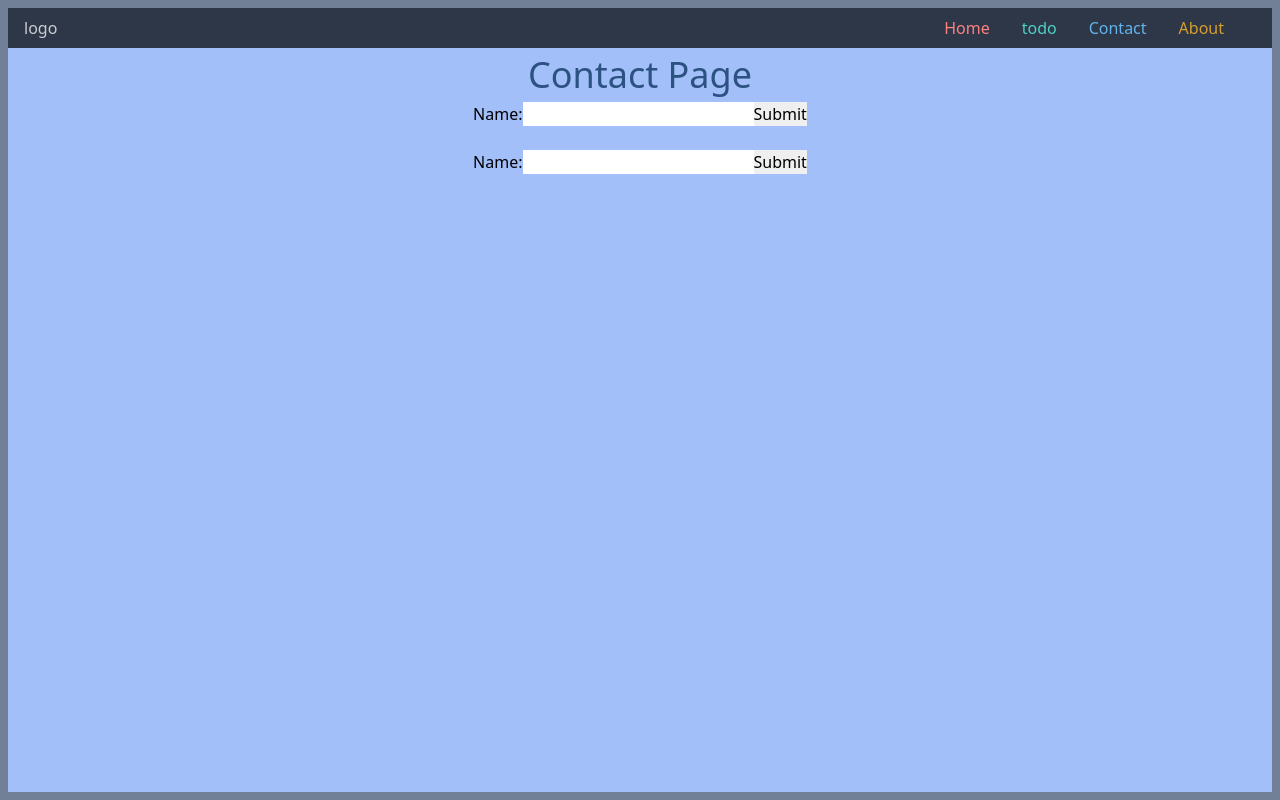
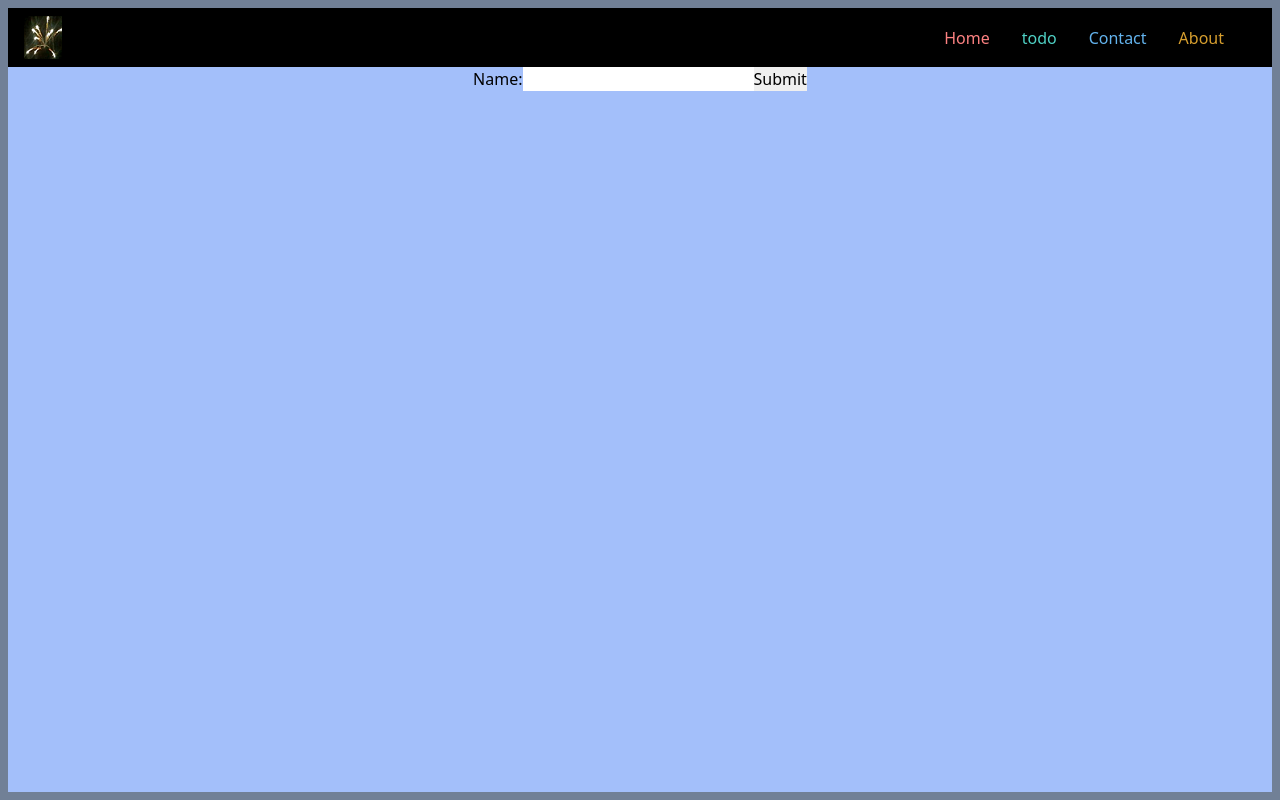
Before and after one commit to pryguy-lab/project-3, a React (Create React App) app: page /Contact in a window 1280 px wide. Built offline with nearby package versions, Linux system fonts and the light colour scheme.

Commit message:
added a new logo

```diff
--- a/src/components/About.js
+++ b/src/components/About.js
@@ -1,11 +1,13 @@
 import React, { Component } from "react";
 
-function About() {
-  return (
-    <div>
-      <h3 class="text-4xl text-yellow-900">About Page</h3>
-    </div>
-  );
-}
+const Checkbox = ({ checked }) => (
+  <div>
+    <input type="checkbox" checked={checked} />
+  </div>
+);
 
-export default About;
+Checkbox.defaultProps = {
+  checked: true,
+};
+
+export default Checkbox;
--- a/src/components/Contact.js
+++ b/src/components/Contact.js
@@ -1,26 +1,37 @@
 import React, { Component } from "react";
 
-const Contact = () => {
-  return (
-    <div>
-      <p class="text-4xl text-blue-800">Contact Page</p>
-      <form>
+class Contact extends React.Component {
+  constructor(props) {
+    super(props);
+    this.state = { value: "" };
+
+    this.handleChange = this.handleChange.bind(this);
+    this.handleSubmit = this.handleSubmit.bind(this);
+  }
+
+  handleChange(event) {
+    this.setState({ value: event.target.value });
+  }
+
+  handleSubmit(event) {
+    alert("A name was submitted: " + this.state.value);
+    event.preventDefault();
+  }
+
+  render() {
+    return (
+      <form onSubmit={this.handleSubmit}>
         <label>
           Name:
-          <input type="text" name="name" />
+          <input
+            type="text"
+            value={this.state.value}
+            onChange={this.handleChange}
+          />
         </label>
         <input type="submit" value="Submit" />
       </form>
-      <br />
-      <form>
-        <label>
-          Name:
-          <input type="text" name="name" />
-        </label>
-        <input type="submit" value="Submit" />
-      </form>
-    </div>
-  );
-};
-
+    );
+  }
+}
 export default Contact;
--- a/src/components/Nav.js
+++ b/src/components/Nav.js
@@ -1,10 +1,13 @@
 import React, { Component } from "react";
 import { Link } from "react-router-dom";
+import Logo from "../../src/star.png";
 
 function Nav() {
   return (
-    <nav class="bg-gray-800 p-2 px-4 py-2 flex justify-between items-center text-opacity-75 text-white">
-      <h3>logo</h3>
+    <nav class="bg-black p-1 px-4 py-2 flex justify-between items-center text-opacity-75 text-white">
+      <h3>
+        <img src={Logo} />
+      </h3>
       <ul class=" flex justify-around items-center mx-4">
         <Link to="/Home">
           <li class="mx-4 text-red-400">Home</li>
--- a/src/components/Todo.js
+++ b/src/components/Todo.js
@@ -48,6 +48,7 @@ class Todo extends Component {
             value={this.state.newItem}
             onChange={(e) => this.updateInput("newItem", e.target.value)}
           />
+
           <button
             class="bg-blue-500 hover:bg-blue-700 text-white font-bold py-2 px-4 rounded-full"
             onClick={() => this.addItem()}
```
Also changed, not shown: src/star.png (added), 1 other file (tests, documents, lock files or other folders).
